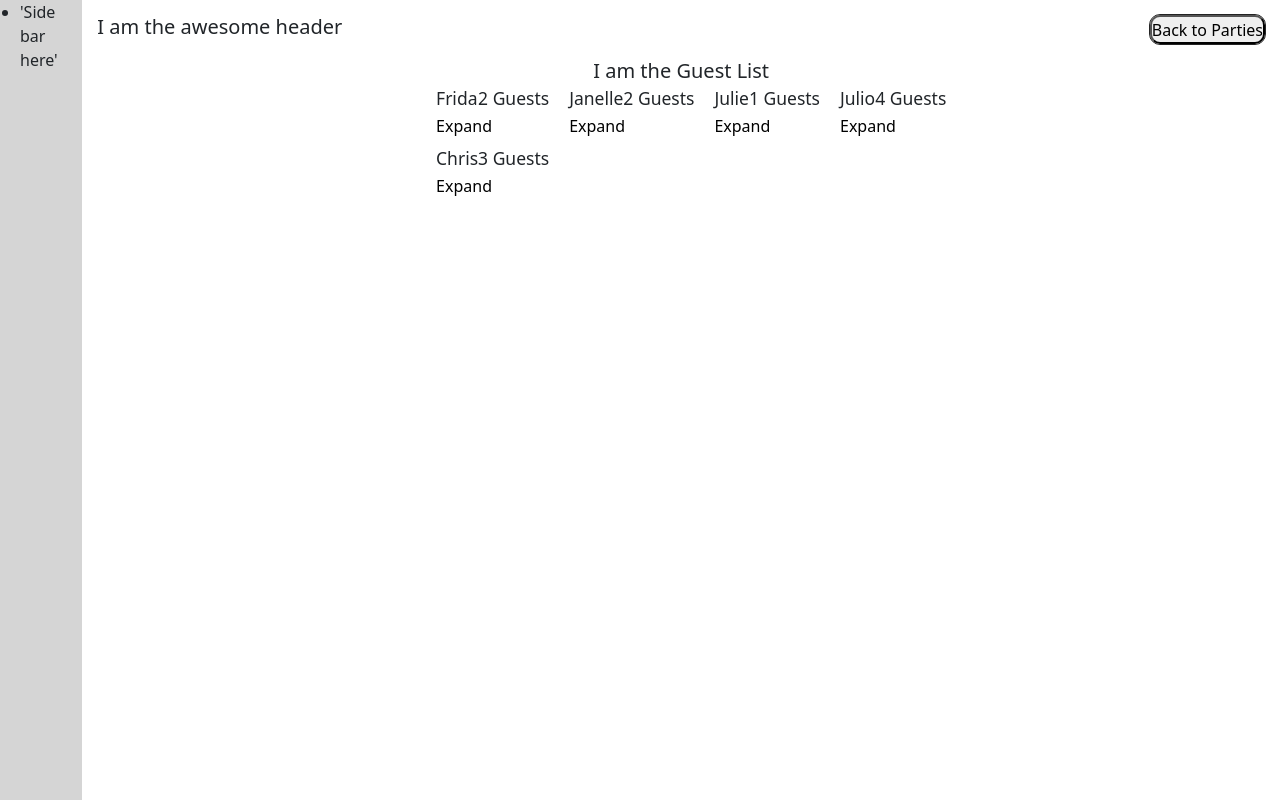
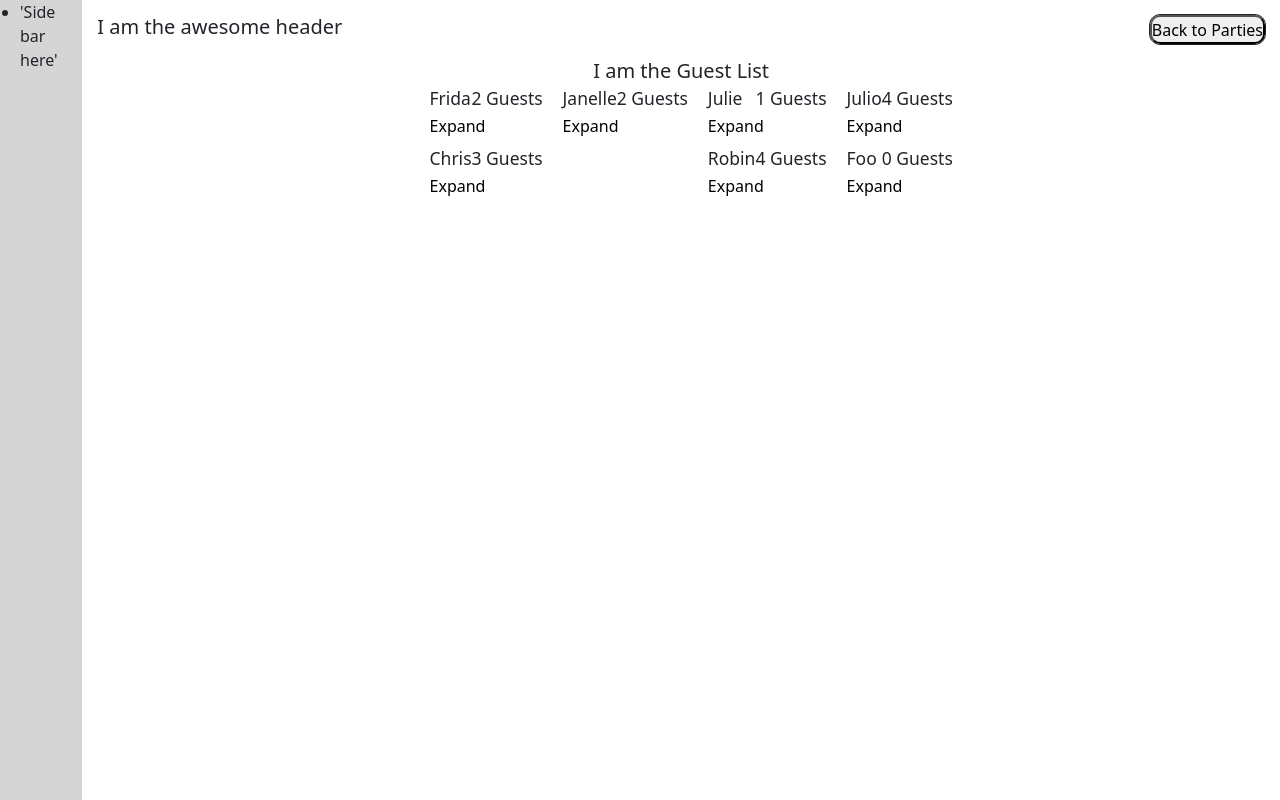
Before and after one commit to Friderike/art-deco-guest-list-app, a React (Create React App) app: page /guest-list in a window 1280 px wide. Built offline with nearby package versions, Linux system fonts and the light colour scheme; data requests are answered from the project's data file.

Commit message:
add post request

```diff
--- a/guests.json
+++ b/guests.json
@@ -39,6 +39,20 @@
       "status": "Unsent",
       "guests": 4,
       "id": 5
+    },
+    {
+      "name": "Robin",
+      "guests": "4",
+      "contact": "roro@gmail.com",
+      "status": "No Response",
+      "id": 6
+    },
+    {
+      "name": "Foo",
+      "guests": "0",
+      "contact": "foo@gmail.com",
+      "status": "Unsent",
+      "id": 7
     }
   ]
 }
--- a/src/components/guest-info/GuestInfo.js
+++ b/src/components/guest-info/GuestInfo.js
@@ -46,20 +46,20 @@ function GuestInfo({ name, address, contact, status, guests }) {
       {modalIsVisible && (
         <div className={classes.modalContainer}>
         <Modal>
-          <Form className={`${classes.Form} d-flex flex-column align-items-center justify-content-center px-5 py-5` }>
+          <Form method="post" className={`${classes.Form} d-flex flex-column align-items-center justify-content-center px-5 py-5` }>
 
          <div className={`d-flex flex-column`}>
-           <label htmlFor="guestName">Edit Guest Name</label>
-          <input type="text" id="guestName"/>
+           <label htmlFor="name">Edit Guest Name</label>
+          <input type="text" id="name" name="name"/>
          </div>
 
          <div className={`d-flex flex-column`}>
            <label htmlFor="guests">Edit Guests</label>
-          <input type="number" id="guests" value={guests}/>
+          <input type="number" id="guests" name="guests"/>
          </div>
          <div className={`d-flex flex-column`}>
            <label htmlFor="contact">Edit Contact</label>
-          <input type="text" id="contact"/>
+          <input type="text" id="contact" name="contact"/>
          </div>
 
          <div className={`d-flex justify-content-end`}></div>
--- a/src/index.js
+++ b/src/index.js
@@ -7,7 +7,7 @@ import App from "./routes/App";
 import "./routes/RootLayout/RootLayout";
 import RootLayout from "./routes/RootLayout/RootLayout";
 import PartyList from "./routes/RootLayout/landing/PartyList";
-import GuestList, { loader as guestInfoLoader} from "./routes/RootLayout/guest-list/GuestList";
+import GuestList, { loader as guestInfoLoader, action as editGuestAction} from "./routes/RootLayout/guest-list/GuestList";
 
 const router = createBrowserRouter([
   {
@@ -26,6 +26,7 @@ const router = createBrowserRouter([
             path: "/guest-list",
             element: <GuestList />,
             loader: guestInfoLoader,
+            action: editGuestAction
           },
     ],
   },
--- a/src/routes/RootLayout/guest-list/GuestList.js
+++ b/src/routes/RootLayout/guest-list/GuestList.js
@@ -11,7 +11,6 @@ function GuestList() {
 
   function checkStatus() {
     guestsInfo.map((guest) => {
-      console.log('loop1')
       if (guest.status === "Attending") {
         attending = true;
       } else if (guest.status === "Not Attending") {
@@ -35,9 +34,7 @@ function GuestList() {
           <div className="d-flex justify-content-between">
             <div>
               {attending
-                ? guestsInfo.map(
-
-                    (guest, index) =>
+                ? guestsInfo.map((guest, index) =>
                       guest.status === "Attending" && (
                         <ul key={index}>
                           <GuestInfo
@@ -120,6 +117,26 @@ function GuestList() {
 
 export default GuestList;
 
+
+export async function action({ request, params }) {
+
+  const formData = await request.formData();
+  const enteredGuestInfo = {
+    name: formData.get('name'),
+    guests: formData.get('guests'),
+    contact: formData.get('contact')
+  }
+
+  const response = await fetch("http://localhost:8080/guest_info", {
+     method: "Post",
+     body: JSON.stringify(enteredGuestInfo),
+     headers: {
+      "Content-Type": "application/json",
+     }
+  });
+  return formData;
+}
+
 export async function loader() {
   const response = await fetch("http://localhost:8080/guest_info");
   const resData = await response.json();
```
